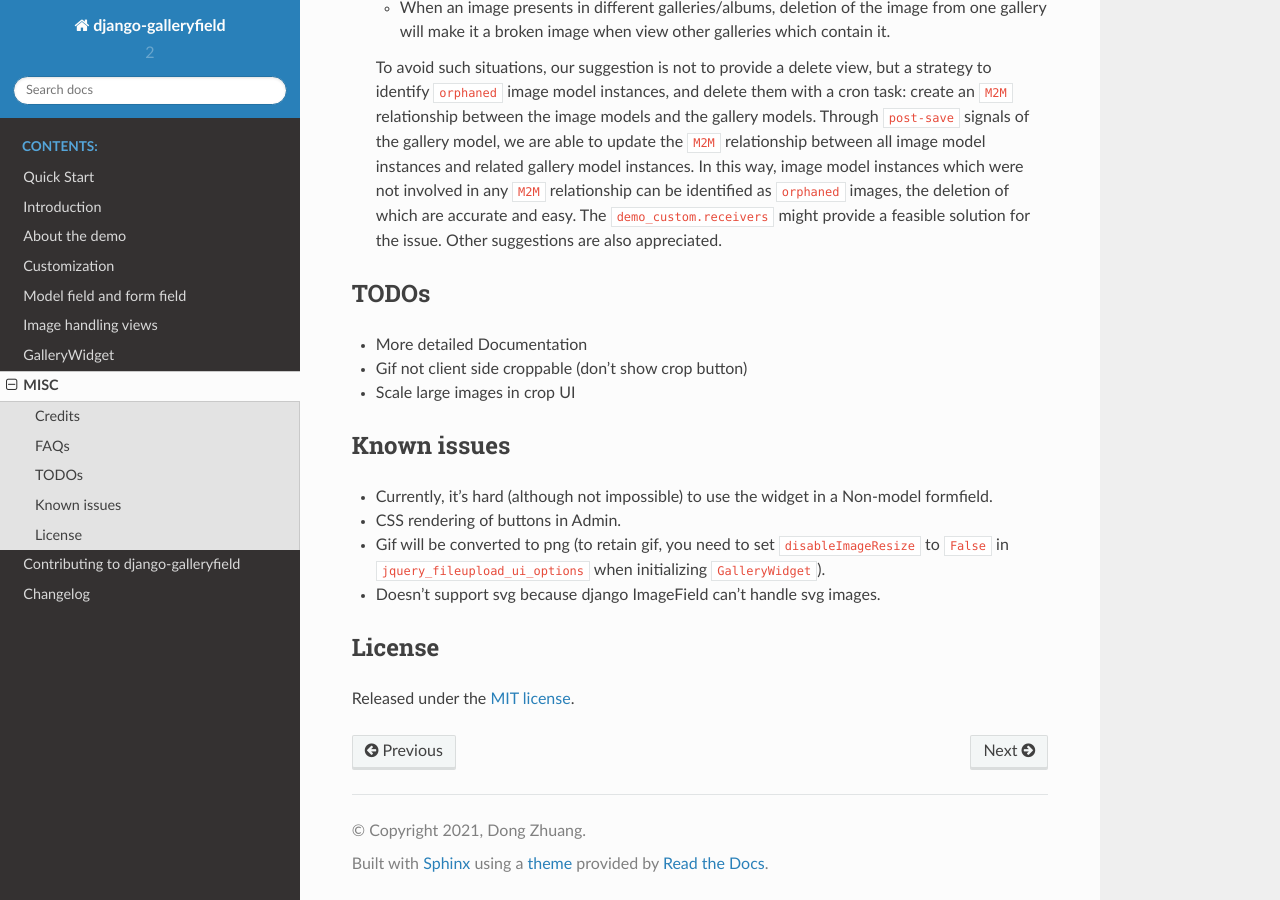
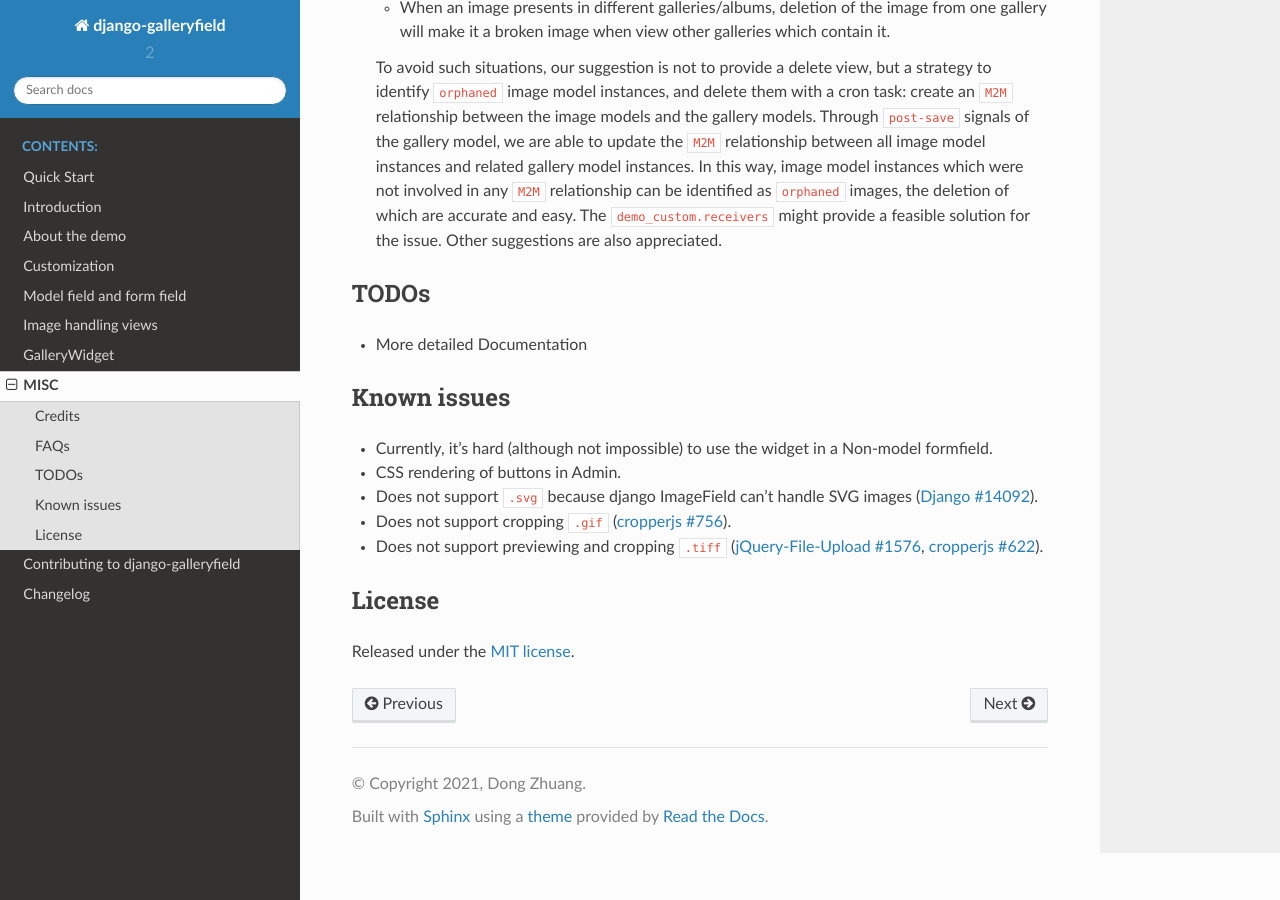
Before and after one commit to dzhuang/django-galleryfield, a Sphinx documentation site: the page built from docs/source/misc.rst, in a window 1280 px wide and 900 px high, scrolled down 793 px. Built offline with Sphinx 7.4.7 and the Read the Docs theme 2.0.0, drawn with Linux system fonts in a browser that asks for light colours; pages that are not in the unit, such as notebooks, are missing from menus.

```diff
--- a/CHANGELOG.rst
+++ b/CHANGELOG.rst
@@ -1,3 +1,9 @@
+v2.1.2 (2022-07-18)
+------------------------------------
+
+- Fixes: removed edit button for image mimetypes (``gif``, ``tiff``) in UI (`#36 <https://github.com/dzhuang/django-galleryfield/pull/36>`__).
+- Refactor: continue replacing ``%{% templatetag closebrace %}`` to ``{% templatetag closeblock %}`` in templates (`#37 <https://github.com/dzhuang/django-galleryfield/pull/37>`__).
+
 v2.1.1 (2022-07-18)
 ------------------------------------
 
--- a/docs/source/misc.rst
+++ b/docs/source/misc.rst
@@ -50,16 +50,15 @@ TODOs
 **********
 
 -  More detailed Documentation
--  Gif not client side croppable (don't show crop button)
--  Scale large images in crop UI
 
 Known issues
 ********************
 
 -  Currently, it's hard (although not impossible) to use the widget in a Non-model formfield.
 -  CSS rendering of buttons in Admin.
--  Gif will be converted to png (to retain gif, you need to set ``disableImageResize`` to ``False`` in ``jquery_fileupload_ui_options`` when initializing ``GalleryWidget``).
--  Doesn't support svg because django ImageField can't handle svg images.
+-  Does not support ``.svg`` because django ImageField can't handle SVG images (`Django #14092 <https://code.djangoproject.com/ticket/14092>`__).
+-  Does not support cropping ``.gif`` (`cropperjs #756 <https://github.com/fengyuanchen/cropperjs/issues/756>`__).
+-  Does not support previewing and cropping ``.tiff`` (`jQuery-File-Upload #1576 <https://github.com/blueimp/jQuery-File-Upload/issues/1576>`__,  `cropperjs #622 <https://github.com/fengyuanchen/cropperjs/issues/622>`__).
 
 
 License
--- a/galleryfield/__init__.py
+++ b/galleryfield/__init__.py
@@ -1 +1 @@
-__version__ = '2.1.1'
+__version__ = '2.1.2'
```
